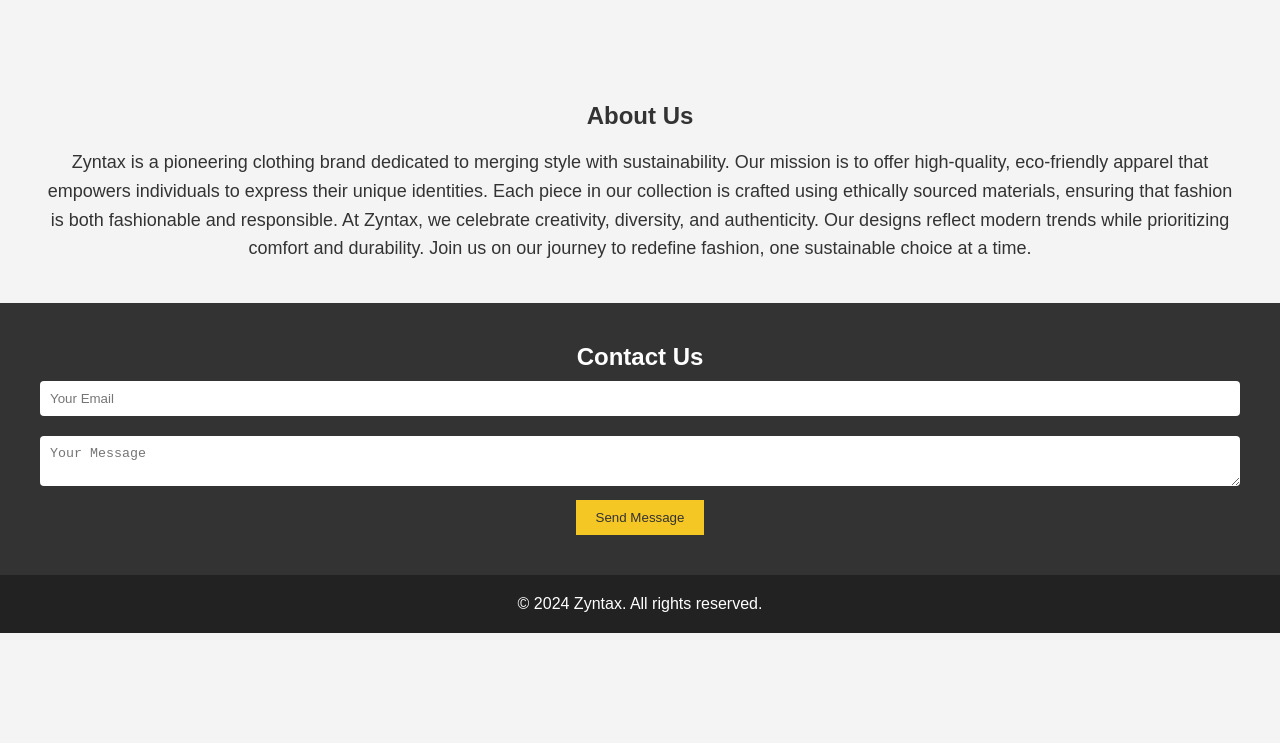
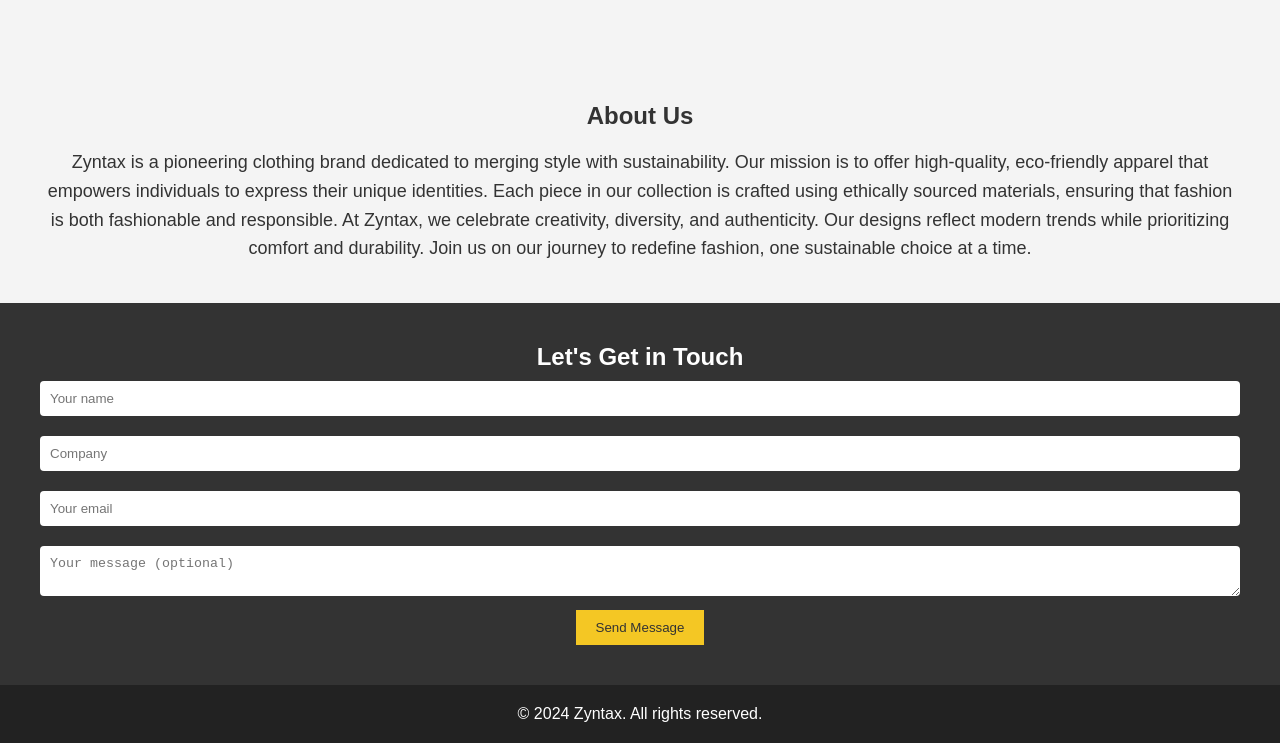
Before and after one commit to Zyntex123/Zyntex_web, a plain HTML site: page index.html in a window 1280 px wide. Shown: the part 2030-2773 px from the top of the page. Before the commit the page ends 2663 px from the top, so only its background shows below. Drawn offline with Linux system fonts and the light colour scheme.

Commit message:
Update index.html

```diff
--- a/index.html
+++ b/index.html
@@ -75,15 +75,19 @@
             At Zyntax, we celebrate creativity, diversity, and authenticity. Our designs reflect modern trends while prioritizing comfort and durability. Join us on our journey to redefine fashion, one sustainable choice at a time.</p>
     </section>
 
-    <!-- Contact Us Section -->
-    <section id="contact" class="contact">
-        <h2>Contact Us</h2>
-        <form id="contact-form">
-            <input type="email" name="email" placeholder="Your Email" required>
-            <textarea name="message" placeholder="Your Message" required></textarea>
-            <button type="submit">Send Message</button>
-        </form>
-    </section>
+ <!-- Contact Us Section -->
+<section id="contact" class="contact">
+    <h2>Let's Get in Touch</h2>
+    <form id="contact-form">
+        <input type="text" id="name" name="name" placeholder="Your name" required>
+        <input type="text" id="company" name="company" placeholder="Company" required>
+        <input type="email" id="email" name="email" placeholder="Your email" required>
+        <textarea id="message" name="message" placeholder="Your message (optional)" required></textarea>
+        <button type="button" id="send-email">Send Message</button>
+    </form>
+</section>
+
+
 
     <!-- Image Modal with Navigation -->
     <div id="imageModal" class="modal">
```
